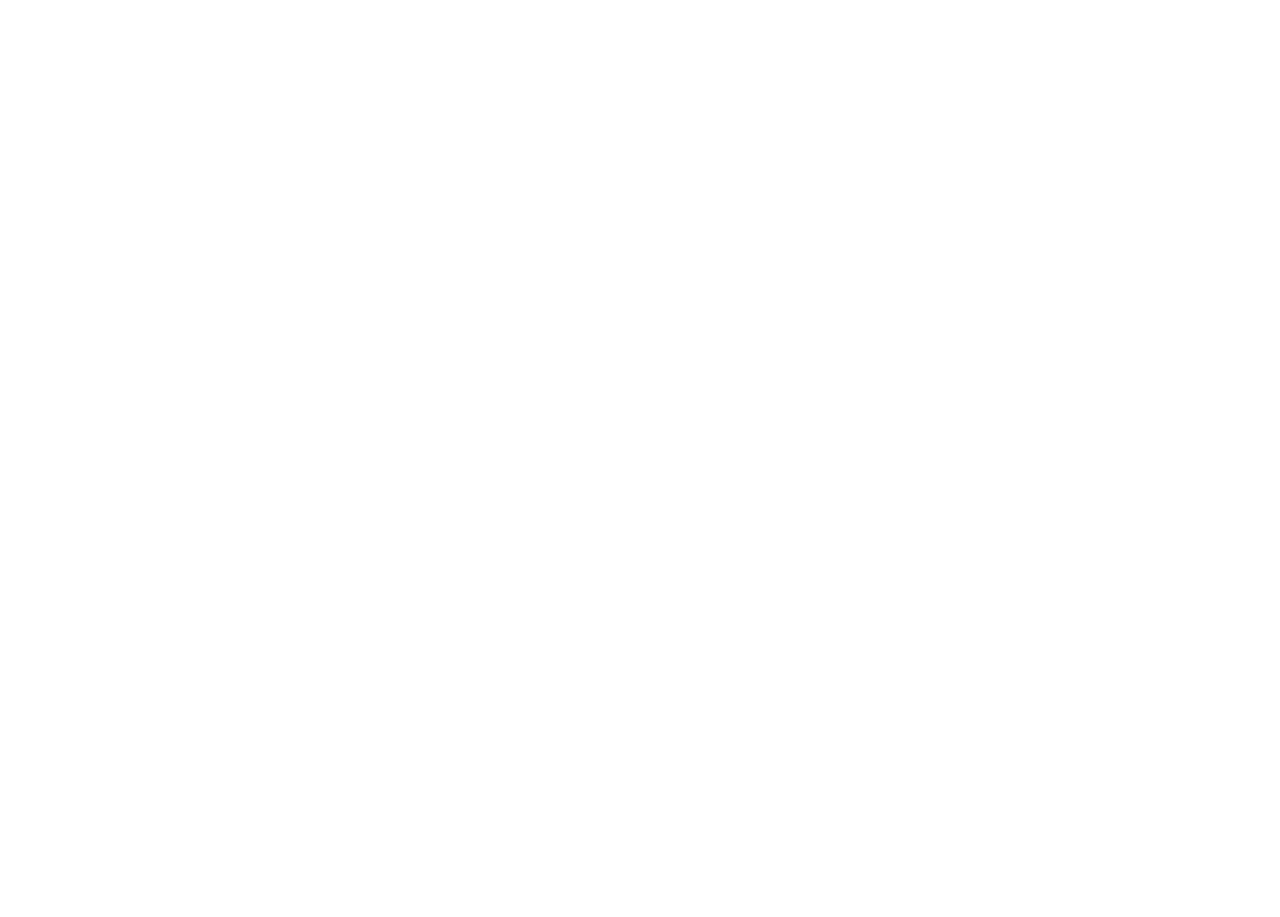
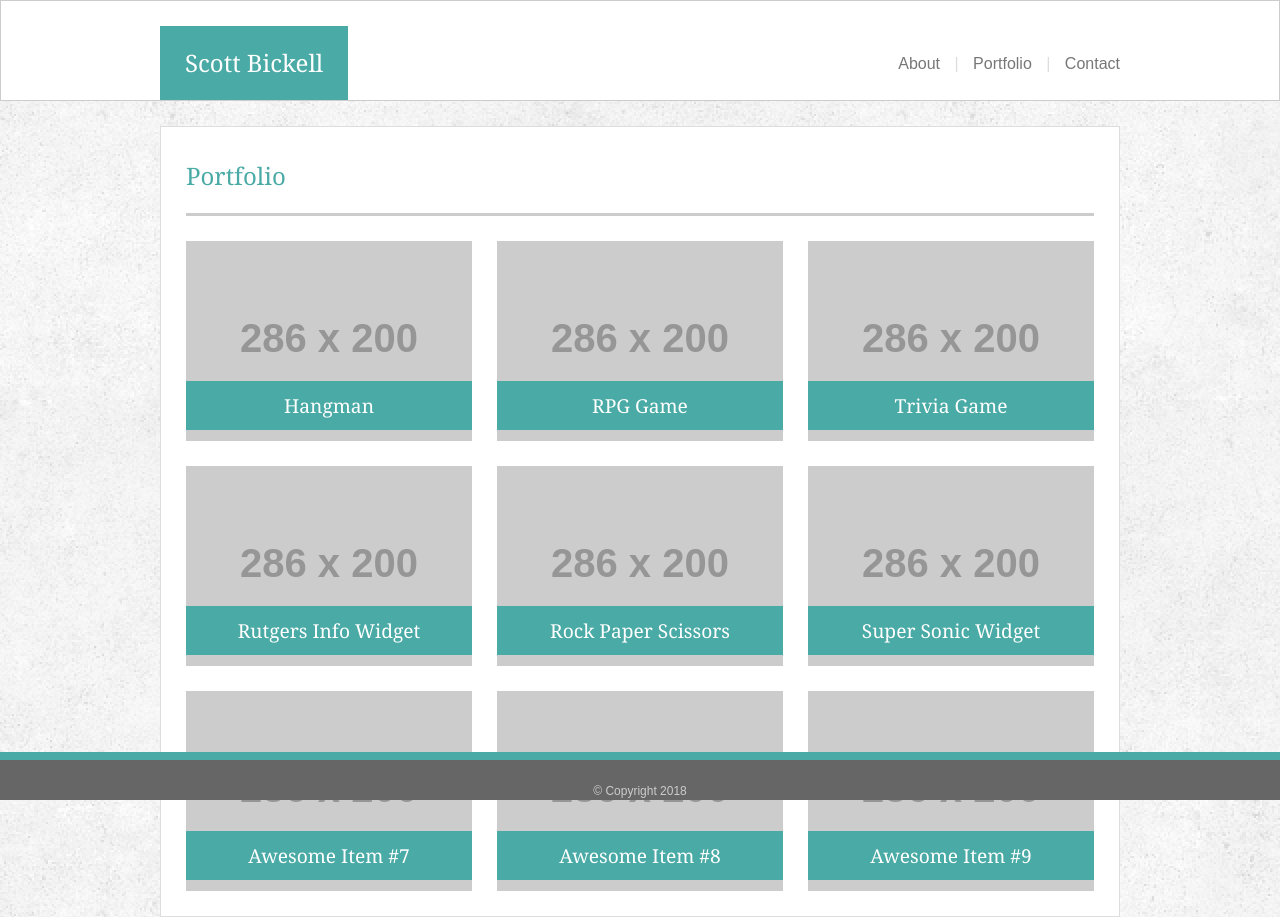
Before and after one commit to scottbickell/Basic-Portfolio, a plain HTML site: page portfolio.html in a window 1280 px wide. Before the commit the page ends 800 px from the top, so only its background shows below. Drawn offline with Linux system fonts and the light colour scheme; placeholder pictures from the web are drawn by us.

Commit message:
Add all files for homework assignment Basic Portfolio

```diff
--- a/assets/css/style.css
+++ b/assets/css/style.css
@@ -1,9 +1,3 @@
-body {
-    background: url(../images/subtle_grunge_@2X.png);
-    font-family: Arial, 'Helvetica Neue', Helvetica, sans-serif;
-
-}
-
 /*
 Teal color (used for headings and backgrounds): #4aaaa5
 Regular font color (used for paragraphs and all text besides the headings): #777777
@@ -14,37 +8,194 @@ Main content background color: #ffffff
 Main content border color: #dddddd
 */
 
-.teal {
-    color: #4aaaa5;
-}
-.teal-bg {
-    background: #4aaaa5;
-}
-
-p, li {
+body {
+    background: url(../images/subtle_grunge_@2X.png);
+    font-family: Arial, 'Helvetica Neue', Helvetica, sans-serif;
     color: #777777;
-}
-.full-width {
-    width: 100%;
-    background: #ffffff;
-}
-.container {
-    width: 960px;
-    margin: 0 auto;
-}
-.header {
-    background: #ffffff;
-    border: 1px solid #cccccc;
 }
 
 /* For heading fonts use font-family: 'Georgia', Times, Times New Roman, serif;.
 For all other fonts use 'Arial', 'Helvetica Neue', Helvetica, sans-serif;. */
 
-.heading {
+h1,
+h2,
+h3,
+h4,
+h5,
+h6 {
     font-family: Georgia, Times, "Times New Roman", serif;
 }
-.my-name-container {
-    padding: 20px;
+
+.float-left {
+    float: left;
+    margin: 0 25px 25px 0;
+}
+
+.teal {
+    color: #4aaaa5;
+}
+
+.teal-bg {
+    background: #4aaaa5;
+    color: #ffffff;
+}
+
+.main-header {
+    background: #ffffff;
+    border: 1px solid #cccccc;
+    padding: 25px 0 0 0;
+}
+
+.container {
+    width: 960px;
+    margin: 0 auto;
+}
+
+.my-name {
+    padding: 25px;
     display: inline-block;
     width: auto;
 }
+
+.my-name a, .my-name a:visited {
+    color: #ffffff;
+    text-decoration: none;
+}
+
+.my-name h1 {
+    font-size: 24px;
+}
+
+nav {
+    float: right;
+    margin-top: 30px;
+}
+
+nav li {
+    display: inline;
+}
+
+nav li.divider {
+    margin-left: 10px;
+}
+
+nav a {
+    color: #777777;
+    text-decoration: none;
+}
+
+nav a:hover,
+nav a:active {
+    color: #4aaaa5;
+}
+
+.divider {
+    padding: 0 10px;
+    color: #dddddd;
+}
+
+.main {
+    margin-top: 25px;
+    padding: 25px;
+    background: #ffffff;
+    box-sizing: border-box;
+    /* I think the example shows a border around the main content container */
+    border: 1px solid #dddddd;
+}
+
+.main h2 {
+    color: #4aaaa5;
+    font-size: 24px;
+    margin: .5em 0;
+    padding-bottom: 10px;
+}
+
+.hr {
+    border-bottom: 3px solid #cccccc;
+    height: 3px;
+    margin-bottom: 25px;
+}
+
+.main p {
+    font-size: 1em;
+    line-height: 1.5;
+    margin: 0 0 .75em 0;
+}
+
+footer {
+    position: fixed;
+    width: 100%;
+    bottom: 0;
+    height: 40px;
+    background: #666666;
+    text-align: center;
+    border-top: 8px solid #4aaaa5;
+}
+
+footer p {
+    margin-top: 25px;
+    font-size: .75em;
+    color: #cccccc;
+}
+
+.row {
+    width: 100%;
+    display: block;
+    height: 200px;
+    clear: both;
+    margin-bottom: 25px;
+}
+
+.row.last {
+    margin-bottom: 0;
+}
+
+.portfolio-item {
+    float: left;
+    height: 200px;
+    margin-right: 25px;
+}
+
+.portfolio-item.last {
+    margin-right: 0;
+}
+
+.portfolio-item-description {
+    background: #4aaaa5;
+    text-align: center;
+    padding: 15px;
+    color: #ffffff;
+    font-family: Georgia, 'Times New Roman', Times, serif;
+    font-size: 1.2em;
+    position: relative;
+    bottom: 60px;
+}
+
+.form-item {
+    display: block;
+    margin-bottom: 25px;
+}
+
+label {
+    display: block;
+    margin-bottom: 10px;
+}
+
+#name,
+#email,
+#message {
+    width: 100%;
+    padding: 10px;
+}
+
+button {
+    background: #4aaaa5;
+    padding: 10px 25px;
+    color: #ffffff;
+    font-size: 18px;
+}
+
+button:hover,
+button:active {
+    background: #357874;
+}
--- a/portfolio.html
+++ b/portfolio.html
@@ -0,0 +1,78 @@
+<html lang="en">
+
+<head>
+    <meta charset="UTF-8">
+    <meta name="viewport" content="width=device-width, initial-scale=1.0">
+    <meta http-equiv="X-UA-Compatible" content="ie=edge">
+    <title>Scott Bickell : Basic Portfolio : Portfolio</title>
+    <link rel="stylesheet" href="assets/css/reset.css">
+    <link rel="stylesheet" href="assets/css/style.css">
+</head>
+
+<body>
+    <div class="main-header">
+        <div class="container">
+            <div class="my-name teal-bg">
+                <h1><a href="index.html">Scott Bickell</a></h1>
+            </div>
+            <nav>
+                <ul>
+                    <li><a href="index.html">About</a></li>
+                    <li><span class="divider">| </span><a href="portfolio.html">Portfolio</a></li>
+                    <li><span class="divider">| </span><a href="contact.html">Contact</a></li>
+                </ul>
+            </nav>
+        </div>
+    </div>
+    <div class="container main">
+        <h2>Portfolio</h2>
+        <div class="hr"></div>
+        <div class="row">
+            <div class="portfolio-item">
+                <img src="http://via.placeholder.com/286x200" alt="portfolio item">
+                <div class="portfolio-item-description">Hangman</div>
+            </div>
+            <div class="portfolio-item">
+                <img src="http://via.placeholder.com/286x200" alt="portfolio item">
+                <div class="portfolio-item-description">RPG Game</div>
+            </div>
+            <div class="portfolio-item last">
+                <img src="http://via.placeholder.com/286x200" alt="portfolio item">
+                <div class="portfolio-item-description">Trivia Game</div>
+            </div>
+        </div>
+        <div class="row">
+            <div class="portfolio-item">
+                <img src="http://via.placeholder.com/286x200" alt="portfolio item">
+                <div class="portfolio-item-description">Rutgers Info Widget</div>
+            </div>
+            <div class="portfolio-item">
+                <img src="http://via.placeholder.com/286x200" alt="portfolio item">
+                <div class="portfolio-item-description">Rock Paper Scissors</div>
+            </div>
+            <div class="portfolio-item last">
+                <img src="http://via.placeholder.com/286x200" alt="portfolio item">
+                <div class="portfolio-item-description">Super Sonic Widget</div>
+            </div>
+        </div>
+        <div class="row last">
+            <div class="portfolio-item">
+                <img src="http://via.placeholder.com/286x200" alt="portfolio item">
+                <div class="portfolio-item-description">Awesome Item #7</div>
+            </div>
+            <div class="portfolio-item">
+                <img src="http://via.placeholder.com/286x200" alt="portfolio item">
+                <div class="portfolio-item-description">Awesome Item #8</div>
+            </div>
+            <div class="portfolio-item last">
+                <img src="http://via.placeholder.com/286x200" alt="portfolio item">
+                <div class="portfolio-item-description">Awesome Item #9</div>
+            </div>
+        </div>
+    </div>
+    <footer>
+        <p>&copy; Copyright 2018</p>
+    </footer>
+</body>
+
+</html>
```
Also changed, not shown: contact.html (+51 -0 lines), index.html (+39 -5 lines), assets/images/scottbickell.jpg (added).
